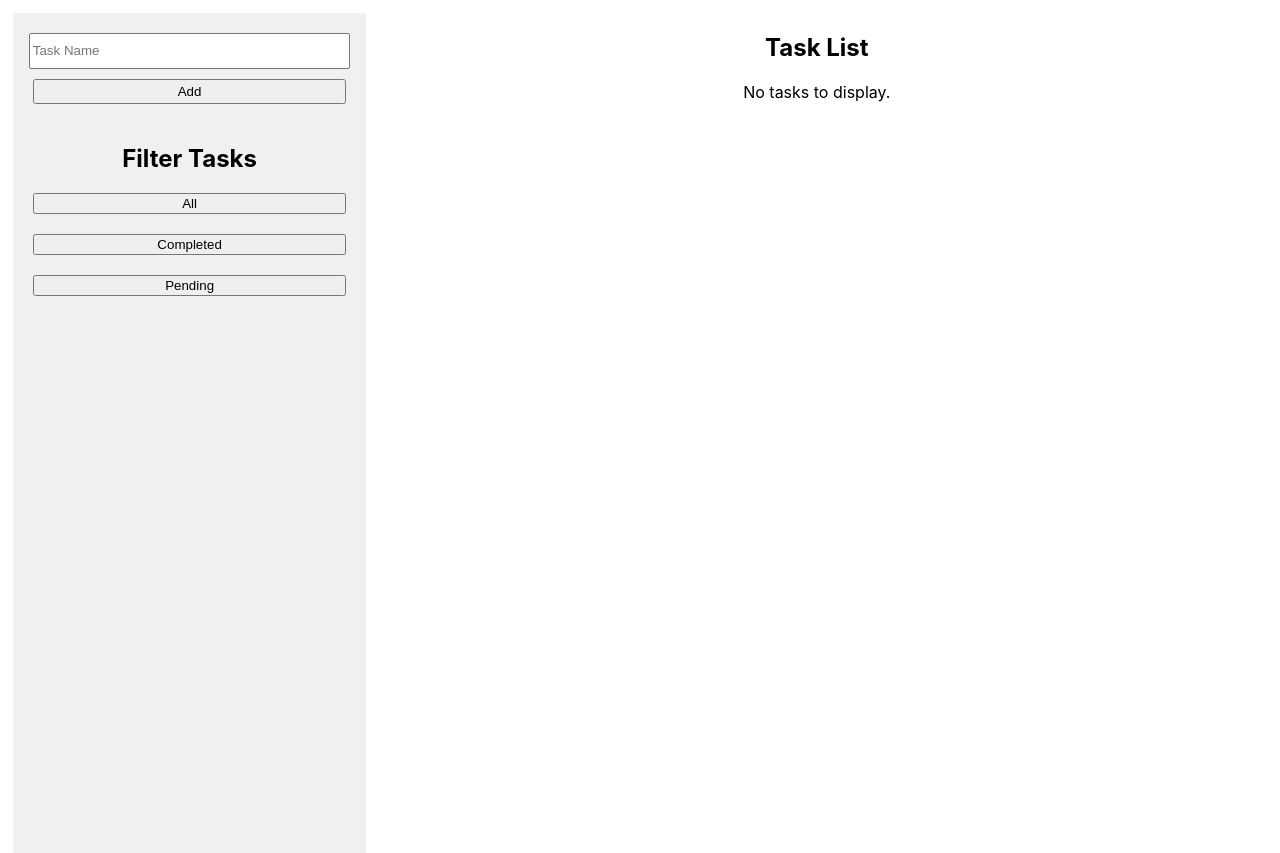
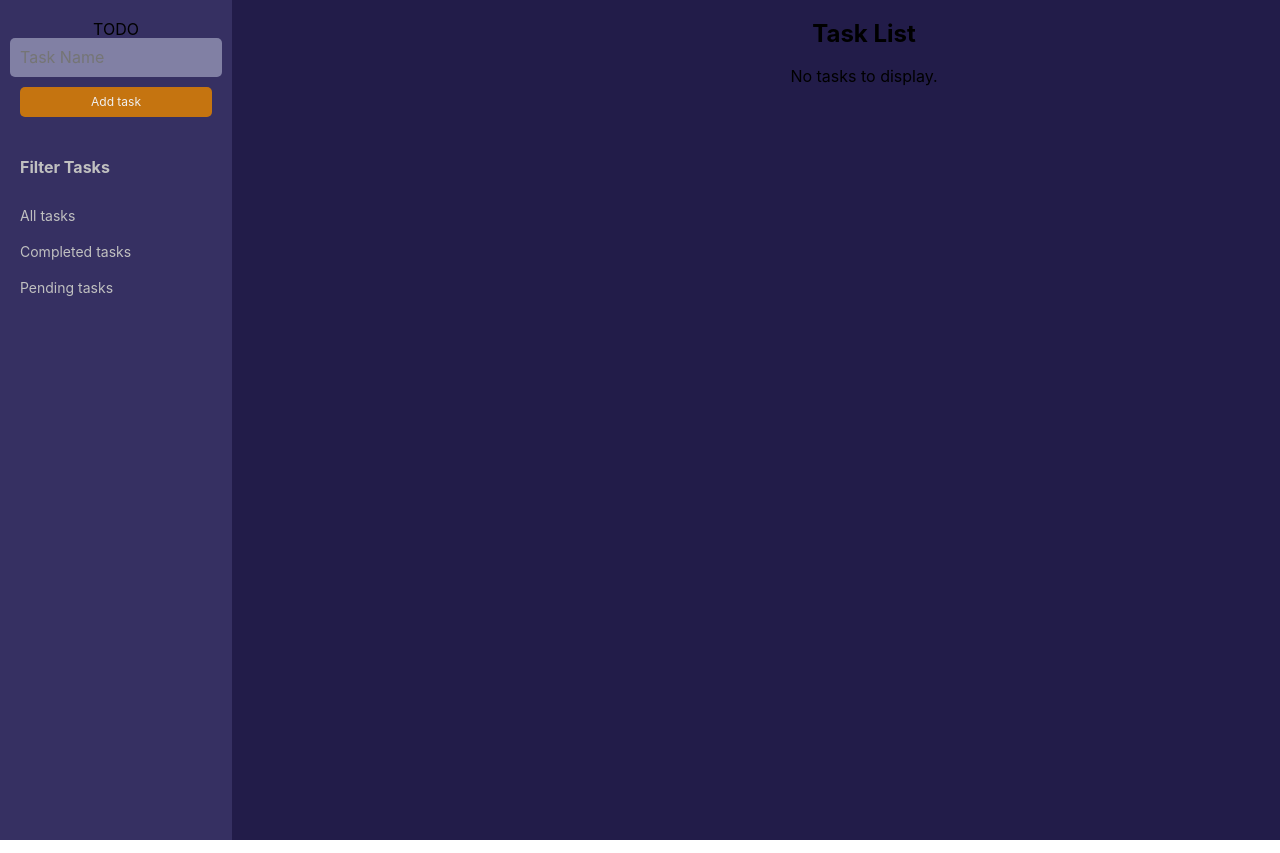
Before and after one commit to ezerindeed/my-todo-app, a React (Create React App) app: page / in a window 1280 px wide. Built offline with nearby package versions, Linux system fonts and the light colour scheme.

Commit message:
Update codes

```diff
--- a/public/index.html
+++ b/public/index.html
@@ -2,14 +2,19 @@
 <html lang="en">
   <head>
     <meta charset="utf-8" />
+    <link rel="icon" href="%PUBLIC_URL%/favicon.ico" />
     <meta name="viewport" content="width=device-width, initial-scale=1" />
+    <meta name="theme-color" content="#000000" />
     <meta
       name="description"
-      content="To-do-list app with react"
+      content="To-do-list created using react"
     />
-    <title>To-do-list app</title>
+    <link rel="apple-touch-icon" href="%PUBLIC_URL%/logo192.png" />
+    <link rel="manifest" href="%PUBLIC_URL%/manifest.json" />
+    <title>React App</title>
   </head>
   <body>
+    <noscript>You need to enable JavaScript to run this app.</noscript>
     <div id="root"></div>
   </body>
 </html>
--- a/src/App.css
+++ b/src/App.css
@@ -1,4 +1,6 @@
 .App {
-  padding: 1%;
+  padding: 0;
   text-align: center;
+  background-color: #221c49;
+  overflow: hidden;
 }
--- a/src/App.js
+++ b/src/App.js
@@ -1,5 +1,6 @@
 import React, { useState } from 'react';
 import './App.css'; // Add your styles
+import './styles/normalize.css';
 
 import LeftPanel from './components/LeftPanel';
 import MiddlePanel from './components/MiddlePanel';
@@ -26,7 +27,6 @@ const App = () => {
     <div className="App">
       <LeftPanel onAddTask={addTask} onFilterChange={filterTasks} />
       <MiddlePanel tasks={filteredTasks} />
-      {/* Add your RightPanel component here */}
     </div>
   );
 };
--- a/src/components/LeftPanel.js
+++ b/src/components/LeftPanel.js
@@ -20,23 +20,26 @@ const LeftPanel = ({ onAddTask, onFilterChange }) => {
 
   return (
     <div className="left-panel">
+      <div className='app-name'>TODO</div>
       <input
         type="text"
         placeholder="Task Name"
         value={taskName}
         onChange={(e) => setTaskName(e.target.value)}
       />
-      <button className="add-btn" onClick={handleAddTask}>Add</button>
-      <h2>Filter Tasks</h2>
-      <button className={selectedFilter === 'all' ? 'active' : ''} onClick={() => handleFilterChange('all')}>
-        All
-      </button>
-      <button className={selectedFilter === 'completed' ? 'active' : ''} onClick={() => handleFilterChange('completed')}>
-        Completed
-      </button>
-      <button className={selectedFilter === 'pending' ? 'active' : ''} onClick={() => handleFilterChange('pending')}>
-        Pending
-      </button>
+      <button onClick={handleAddTask}>Add task</button>
+      <div className='filter'>
+        <h4>Filter Tasks</h4>
+        <div className={selectedFilter === 'all' ? 'active' : ''} onClick={() => handleFilterChange('all')}>
+          All tasks
+        </div>
+        <div className={selectedFilter === 'completed' ? 'active' : ''} onClick={() => handleFilterChange('completed')}>
+          Completed tasks
+        </div>
+        <div className={selectedFilter === 'pending' ? 'active' : ''} onClick={() => handleFilterChange('pending')}>
+          Pending tasks
+        </div>
+      </div>
     </div>
   );
 };
--- a/src/components/Task.js
+++ b/src/components/Task.js
@@ -19,10 +19,10 @@ const Task = ({ task, onCompleteTask, onDeleteTask }) => {
     <div className='task-card'>
       <div className='task-name'>{name}</div>
       <div className='under'>
-        <div className='task-status'>Status: {status}</div>
+        <div className='task-status'>{status}</div>
         <div className='task-buttons'>
-          <MdDoneAll onClick={handleCompleteClick}>{status === 'completed' ? 'Undo' : 'Complete'}</MdDoneAll>
-          <RiDeleteBin6Line onClick={handleDeleteClick} />
+          <div className='button' onClick={handleCompleteClick}>{status === 'completed' ? 'Undo' : ''} <MdDoneAll /> </div>
+          <div className='button' onClick={handleDeleteClick}><RiDeleteBin6Line /></div>
         </div>
       </div>
     </div>
--- a/src/styles/LeftPanel.css
+++ b/src/styles/LeftPanel.css
@@ -1,26 +1,44 @@
 .left-panel {
-    width: 25%;
-    height: 100vh;
+    width: 15%;
+    height: 100svh;
     float: left;
     padding: 20px;
-    background-color: #f0f0f0;
+    background-color: #363062;
     display: flex;
     flex-direction: column;
-    align-items: center;
 }
 
 .left-panel input {
-    width: 100%;
-    height: 30px;
+    max-width: 100%;
+    max-height: 30px;
+    align-self: center;
+    padding: 10px;
+    outline: none;
+    border-radius: 5px;
     margin-bottom: 10px;
+    background-color: #9393b4cf;
+    color: #d38422;
+    border: none;
 }
 
 .left-panel button {
     width: 100%;
     margin-bottom: 20px;
+    background-color: #c57410;
+    color: #f0f0f0;
+    align-self: center;
+    font-size: 12px;
+    height: 30px;
+    border-radius: 5px;
+    border: none;
 }
-
-.left-panel .add-btn {
-    height: 25px;
-
+.filter{
+    display: flex;
+    flex-direction: column;
+    align-items: flex-start;
+    color: #c0c0c0;
 }
+.filter div{
+    margin: 10px 0;
+    font-size: 14px;
+}
--- a/src/styles/MiddlePanel.css
+++ b/src/styles/MiddlePanel.css
@@ -0,0 +1,5 @@
+.middle-panel {
+    background-color: #221c49;
+    float: right;
+    width: 65%;
+}
--- a/src/styles/Task.css
+++ b/src/styles/Task.css
@@ -1,25 +1,51 @@
 .task-card {
     display: flex;
     flex-direction: column;
-    align-items: flex-start;
     padding: 10px;
-    border: 1px solid #ccc;
+    border: none;
+    border-radius: 5px;
+    background-color: #d0801e;
     margin: 10px;
 }
 .task-name{
+    align-self: flex-start;
     font-weight: bold;
-    margin-bottom: 5px;
+    margin-bottom: 10px;
 }
 .under{
     display: flex;
     flex-direction: row;
+    justify-content: space-between;
 }
 .task-status {
     font-size: 14px;
+    background-color: #8fa2a6;
+    color: #1f3140;
+    padding: 2px 4px;
+    border-radius: 10px;
 }
 .task-buttons {
-    margin-left: 10px;
+    display: flex;
+    flex-direction: row;
 }
-.task-buttons button{
-    width: 80px;
+.task-buttons .button{
+    border-radius: 3px;
+    display: flex;
+    justify-content: center;
+    align-items: center;
 }
+.task-buttons .button:nth-child(1) {
+    background-color: #c49b69;
+    color: #333;
+    margin-right: 10px;
+    width: 25px;
+    height: 25px;
+    font-size: 18px;
+}
+.task-buttons .button:nth-child(2) {
+    background-color: rgb(172, 14, 14);
+    color: #c6c0c0;
+    width: 25px;
+    height: 25px;
+    font-size: 18px;
+}
```
Also changed, not shown: src/styles/normalize.css (added).
